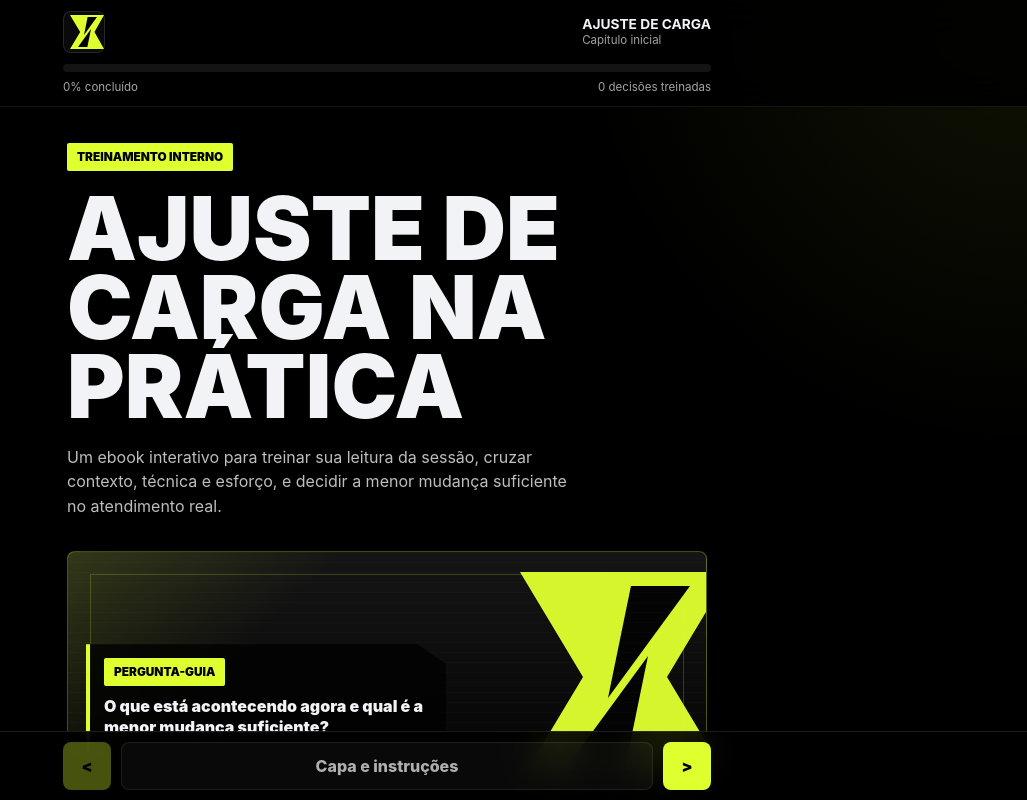
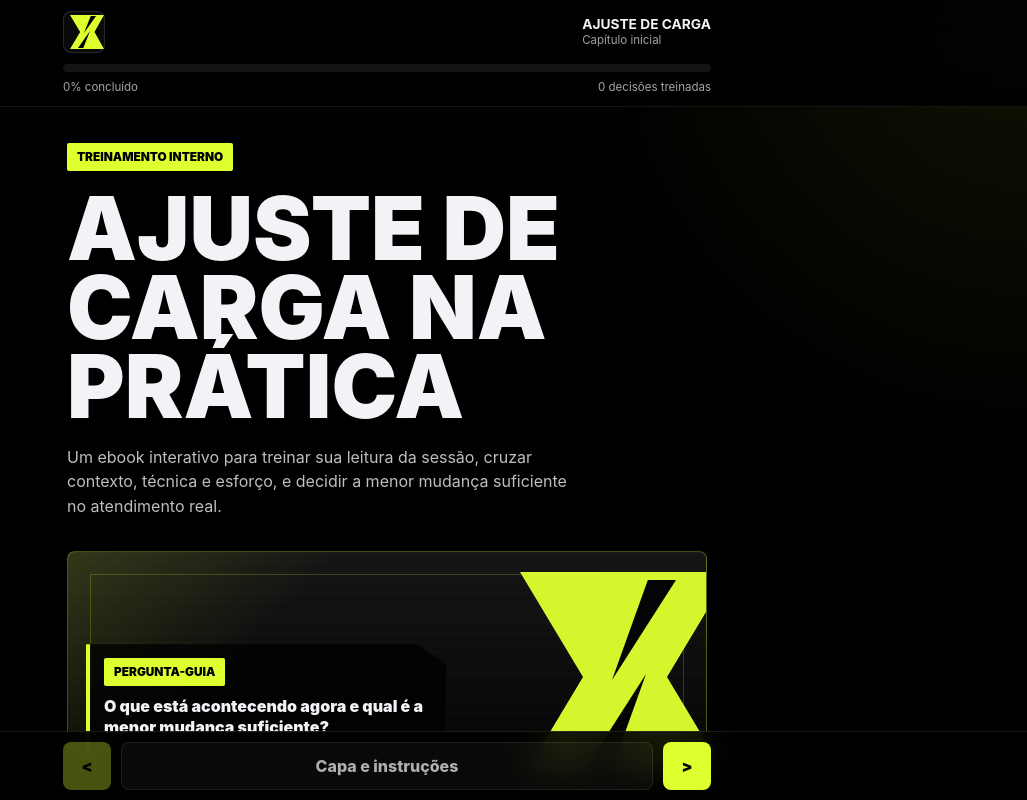
Before and after one commit to fitmanagementels/Carga_de_Treino-Materiais_Did-ticos-, a plain HTML site: page docs/index.html in a window 1280 px wide. Shown: the top 800 px of the page, without its empty margins (253-1280 px from the left). Drawn offline with Linux system fonts and the light colour scheme.

Commit message:
Refina raio da logo no ebook

```diff
--- a/docs/index.html
+++ b/docs/index.html
@@ -118,19 +118,19 @@
       content: "";
       position: absolute;
       left: 14px;
-      top: 2px;
-      width: 13px;
-      height: 18px;
+      top: 1px;
+      width: 12px;
+      height: 17px;
       background: var(--black);
-      clip-path: polygon(28% 0, 100% 0, 0 100%);
+      clip-path: polygon(56% 0, 100% 0, 0 100%);
     }
 
     .x-mark::after {
       left: 8px;
-      bottom: 2px;
-      width: 13px;
-      height: 18px;
-      clip-path: polygon(100% 0, 0 100%, 72% 100%);
+      bottom: 1px;
+      width: 12px;
+      height: 17px;
+      clip-path: polygon(100% 0, 0 100%, 44% 100%);
     }
 
     .brand-copy {
@@ -258,20 +258,20 @@
     .hero-x::before {
       content: "";
       position: absolute;
-      left: 88px;
-      top: 14px;
-      width: 82px;
-      height: 112px;
+      left: 92px;
+      top: 8px;
+      width: 64px;
+      height: 100px;
       background: #050505;
-      clip-path: polygon(28% 0, 100% 0, 0 100%);
+      clip-path: polygon(56% 0, 100% 0, 0 100%);
     }
 
     .hero-x::after {
-      left: 46px;
-      bottom: 14px;
-      width: 82px;
-      height: 112px;
-      clip-path: polygon(100% 0, 0 100%, 72% 100%);
+      left: 62px;
+      bottom: 8px;
+      width: 64px;
+      height: 100px;
+      clip-path: polygon(100% 0, 0 100%, 44% 100%);
     }
 
     .scanlines {
```
Also changed, not shown: ebook/ebook-interativo-controle-carga.html (+18 -18 lines).
